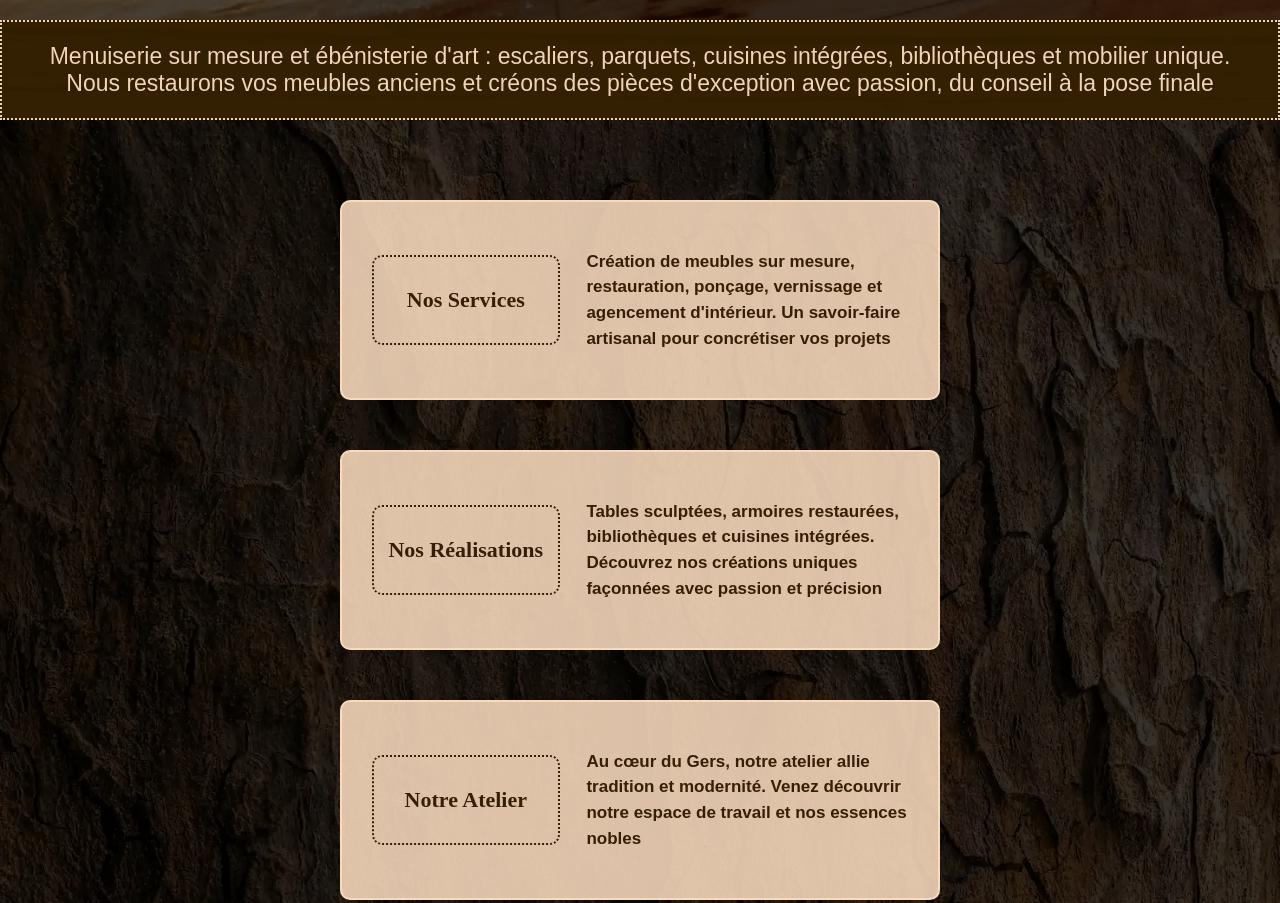
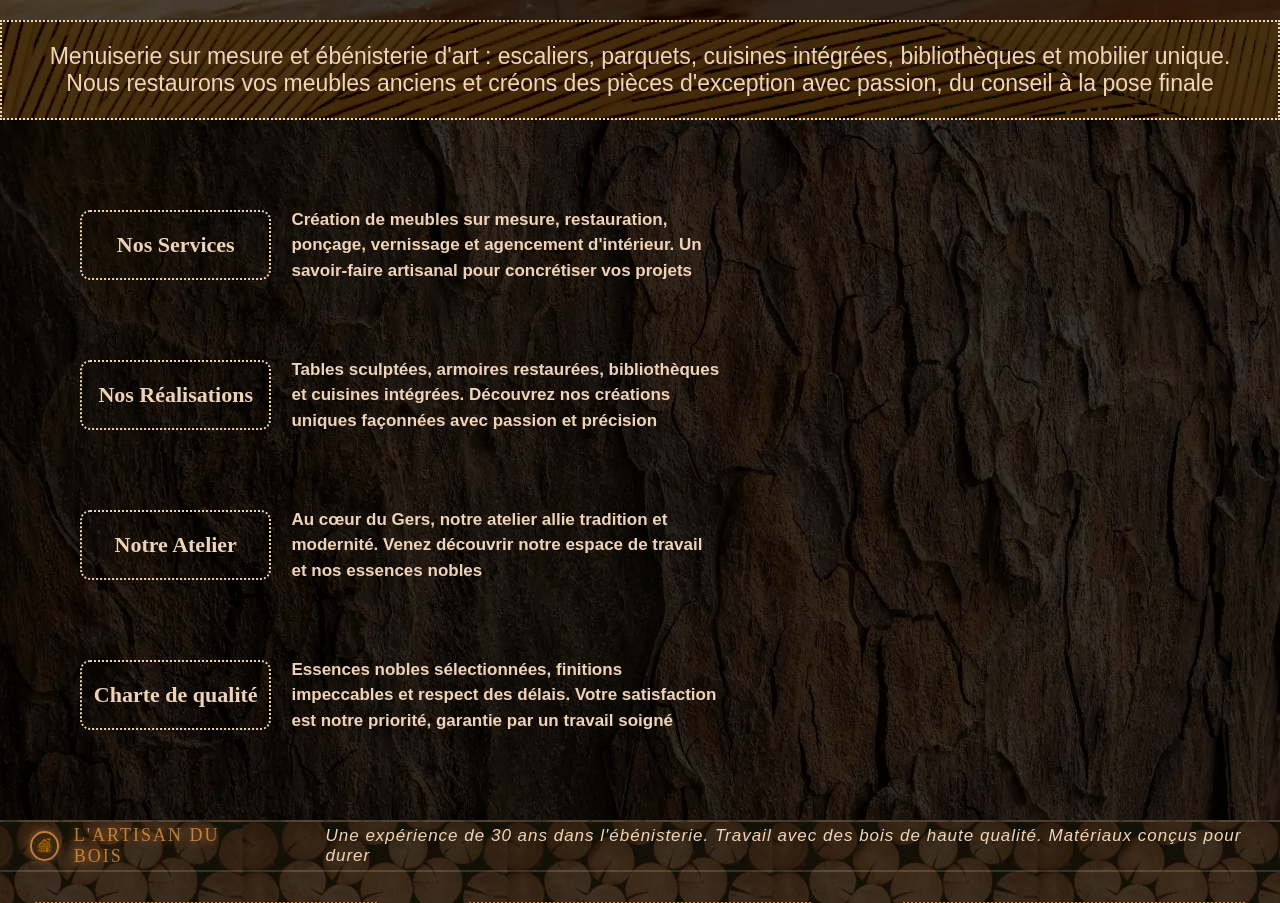
Before and after one commit to Souldeezy/Site-Artisan, a plain HTML site: page index.html in a window 1280 px wide. Shown: the part 900-1803 px from the top of the page. Drawn offline with Linux system fonts and the light colour scheme; files whose address does not match are found by name; a web font is replaced by a local one.

```diff
--- a/index.css
+++ b/index.css
@@ -249,34 +249,32 @@ html {
 
 .cat-item-list {
   display: flex;
-  flex-wrap: wrap;
-  justify-content: center;
   background: url(.//PICTURES/FondEcranBois4.webp);
   background-size: cover;
   background-position: center;
-  padding: 80px 20px;
-  gap: 50px;
+  padding: 50px;
+  gap: 30px;
 
   background-blend-mode: darken;
   background-color: rgba(0, 0, 0, 0.79);
 }
 
+.cti-left {
+  display: flex;
+  flex-direction: column;
+}
+
 .cat-item {
-  background: url(.//PICTURES/FondEcranBois2.webp);
   height: 60%;
   display: flex;
-  border: 2px solid rgba(255, 225, 196, 0.814);
   border-radius: 10px;
   align-items: center;
   gap: 0px;
-  width: 600px;
+  width: 700px;
   border-radius: 10px;
-  background-position: center;
-  background-size: cover;
-  background-blend-mode: lighten;
-  background-color: rgba(255, 225, 196, 0.856);
+
   padding: 0px 0px;
-  height: 200px;
+  height: 150px;
 }
 
 
@@ -290,10 +288,10 @@ html {
 }
 
 .ci-title {
-  color: rgb(54, 31, 7);
+  color: rgba(255, 225, 196, 0.934);
   font-size: 22px;
-  padding: 30px 10px;
-  border: 2px dotted rgb(54, 31, 7);
+  padding: 20px 10px;
+  border: 2px dotted rgba(255, 225, 196, 0.934);
   border-radius: 10px;
   font-weight: bold;
   width: 35%;
@@ -301,11 +299,12 @@ html {
 }
 
 .ci-texte {
-  color: rgb(54, 31, 7);
-  width: 60%;
+  color: rgba(255, 225, 196, 0.934);
+  width: 80%;
   font-family: "Cormorant Unicase", sans-serif;
   font-size: 17px;
   font-weight: bold;
+  padding: 10px 0px;
 }
 
 
--- a/index.html
+++ b/index.html
@@ -46,12 +46,6 @@
       </nav>
     </header>
 
-
-
-
-
-
-
     <main class="page-content">
       <!-- HERO PAGE.................................................................... -->
 
@@ -67,47 +61,61 @@
       </section>
 
       <section class="categories">
-        <p class="cat-intro">Menuiserie sur mesure et ébénisterie d'art : escaliers, parquets, cuisines intégrées, bibliothèques et mobilier unique. Nous restaurons vos meubles anciens et créons des pièces d'exception avec passion, du conseil à la pose finale</p>
+        <p class="cat-intro">
+          Menuiserie sur mesure et ébénisterie d'art : escaliers, parquets,
+          cuisines intégrées, bibliothèques et mobilier unique. Nous restaurons
+          vos meubles anciens et créons des pièces d'exception avec passion, du
+          conseil à la pose finale
+        </p>
 
         <div class="cat-item-list">
-
+          <div class="cil-left">
             <div class="cat-item">
               <div class="ci-right">
                 <p class="ci-title">Nos Services</p>
-              <p class="ci-texte">Création de meubles sur mesure, restauration, ponçage, vernissage et agencement d'intérieur. Un savoir-faire artisanal pour concrétiser vos projets</p>
+                <p class="ci-texte">
+                  Création de meubles sur mesure, restauration, ponçage,
+                  vernissage et agencement d'intérieur. Un savoir-faire
+                  artisanal pour concrétiser vos projets
+                </p>
               </div>
             </div>
 
             <div class="cat-item">
               <div class="ci-right">
                 <p class="ci-title">Nos Réalisations</p>
-              <p class="ci-texte">Tables sculptées, armoires restaurées, bibliothèques et cuisines intégrées. Découvrez nos créations uniques façonnées avec passion et précision</p>
+                <p class="ci-texte">
+                  Tables sculptées, armoires restaurées, bibliothèques et
+                  cuisines intégrées. Découvrez nos créations uniques façonnées
+                  avec passion et précision
+                </p>
               </div>
             </div>
 
             <div class="cat-item">
               <div class="ci-right">
                 <p class="ci-title">Notre Atelier</p>
-              <p class="ci-texte">Au cœur du Gers, notre atelier allie tradition et modernité. Venez découvrir notre espace de travail et nos essences nobles</p>
+                <p class="ci-texte">
+                  Au cœur du Gers, notre atelier allie tradition et modernité.
+                  Venez découvrir notre espace de travail et nos essences nobles
+                </p>
               </div>
             </div>
 
             <div class="cat-item">
               <div class="ci-right">
                 <p class="ci-title">Charte de qualité</p>
-              <p class="ci-texte">Essences nobles sélectionnées, finitions impeccables et respect des délais. Votre satisfaction est notre priorité, garantie par un travail soigné</p>
+                <p class="ci-texte">
+                  Essences nobles sélectionnées, finitions impeccables et
+                  respect des délais. Votre satisfaction est notre priorité,
+                  garantie par un travail soigné
+                </p>
               </div>
             </div>
-
+          </div>
         </div>
       </section>
     </main>
-
-
-
-
-
-
 
     <footer class="footer-site">
       <div class="footer-top">
```
Lines whose indentation alone changed are shown as unchanged.
